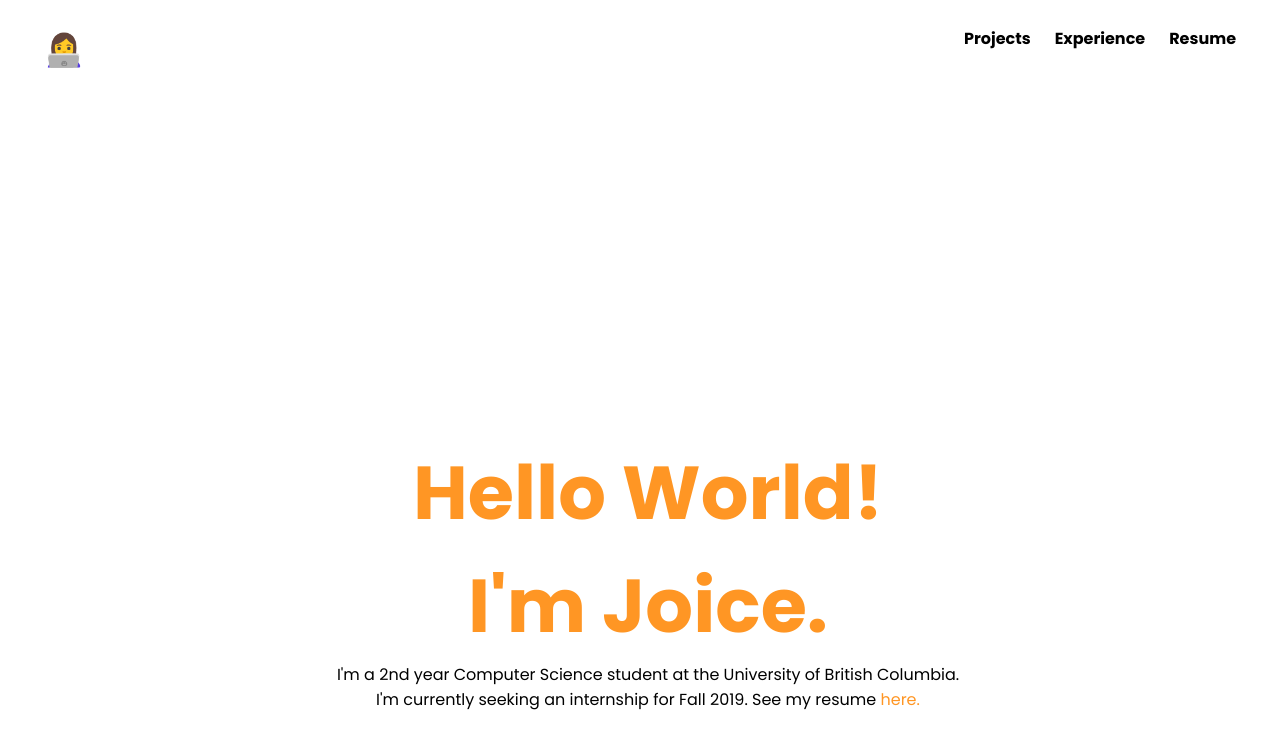
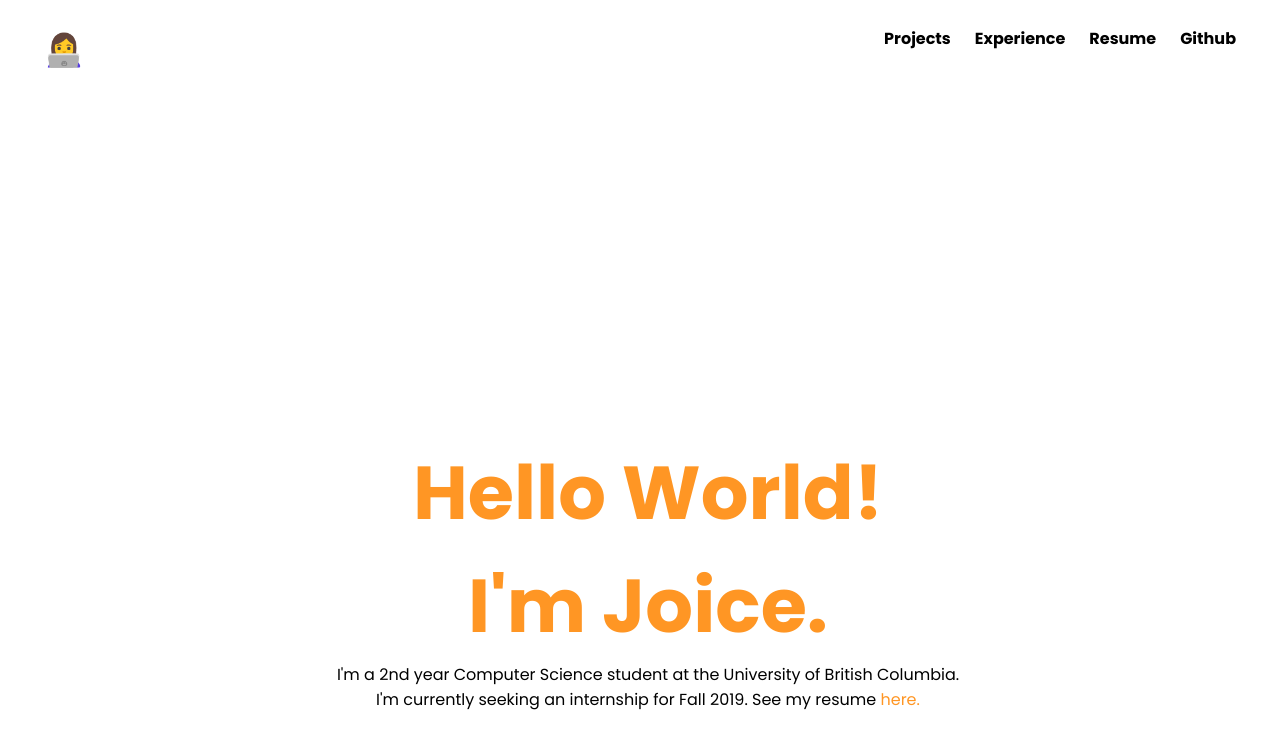
Before and after one commit to joitng/joitng.github.io, a Jekyll site: the page built from index.html, in a window 1280 px wide and 900 px high. Shown: the top 749 px of the window. Built offline with Jekyll 4.4.1, drawn with Linux system fonts in a browser that asks for light colours.

Commit message:
added github link to nav

```diff
--- a/_includes/navigation.html
+++ b/_includes/navigation.html
@@ -1,12 +1,15 @@
 <nav>
-    <span class="nav-title" id="home">
-        <a href="/" {% if page.url == "/" %}{% endif %}>👩‍💻</a>
-    </span>
+  <span class="nav-title" id="home">
+    <a href="/" {% if page.url == "/" %}{% endif %}>👩‍💻</a>
+  </span>
+  <span class="nav-title">
+      <a href="https://github.com/joitng">Github</a>
+  </span>
   {% for item in site.data.navigation reversed %}
   <span class="nav-title">
     <a href="{{ item.link }}" {% if page.url == item.link %}{% endif %}>
       {{ item.name }}
     </a>
   </span>
-    {% endfor %}
+  {% endfor %}
 </nav>
```
Also changed, not shown: 6 other files.
